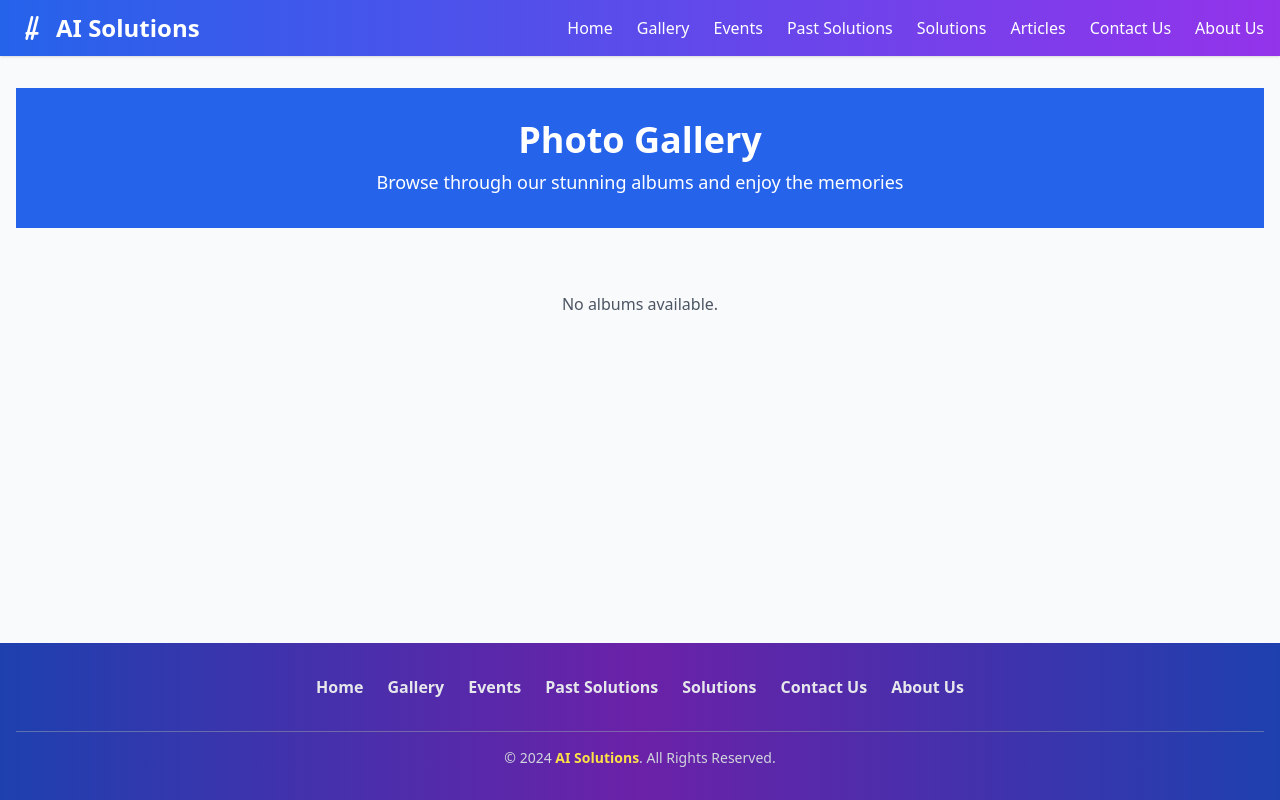
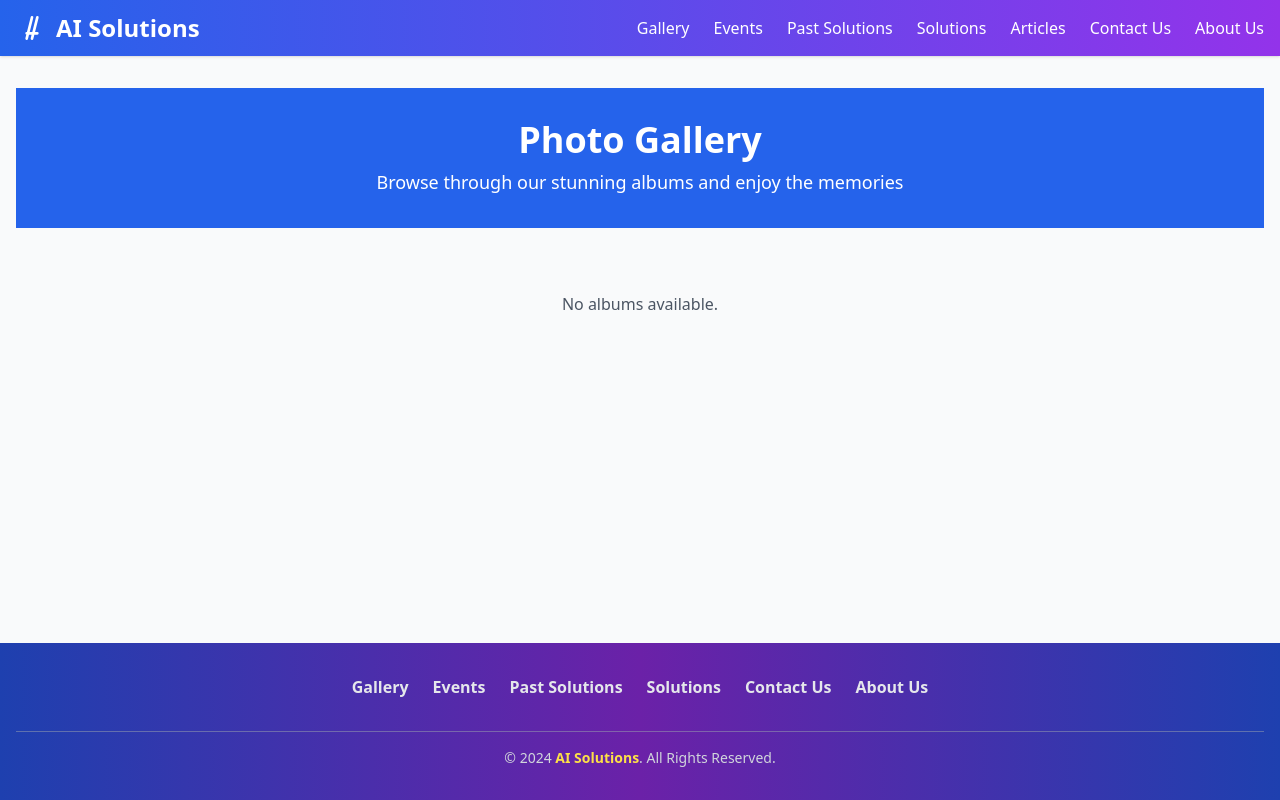
Before and after one commit to Praseeda-mgr/AI-solution, a Django app: template app/templates/album_list.html in a window 1280 px wide. Run offline with Django 5.2, Linux system fonts and the light colour scheme; the template is opened without the code that fills it, so the values that code supplies are empty; some libraries are stand-ins or nearby versions.

```diff
--- a/app/templates/navbar_footer.html
+++ b/app/templates/navbar_footer.html
@@ -21,7 +21,6 @@
 
       <!-- Navigation Links -->
       <ul class="hidden md:flex space-x-6">
-        <li><a href="{% url 'home' %}" class="hover:underline">Home</a></li>
         <li><a href="{% url 'album_list' %}" class="hover:underline">Gallery</a></li>
         <li><a href="{% url 'events' %}" class="hover:underline">Events</a></li>
         <li><a href="{% url 'past_solutions' %}" class="hover:underline">Past Solutions</a></li>
@@ -42,7 +41,6 @@
     <!-- Mobile Menu -->
     <div id="mobile-menu" class="hidden bg-blue-700 md:hidden">
       <ul class="flex flex-col space-y-2 py-2 text-center">
-        <li><a href="{% url 'home' %}" class="block py-2 text-white hover:bg-blue-800">Home</a></li>
         <li><a href="{% url 'album_list' %}" class="block py-2 text-white hover:bg-blue-800">Gallery</a></li>
         <li><a href="{% url 'events' %}" class="block py-2 text-white hover:bg-blue-800">Events</a></li>
         <li><a href="{% url 'past_solutions' %}" class="block py-2 text-white hover:bg-blue-800">Past Solutions</a></li>
@@ -65,7 +63,6 @@
     <div class="container mx-auto py-8 px-4 text-center">
       <!-- Links -->
       <div class="flex justify-center space-x-6 mb-4">
-        <a href="{% url 'home' %}" class="hover:text-yellow-300 font-semibold">Home</a>
         <a href="{% url 'album_list' %}" class="hover:text-yellow-300 font-semibold">Gallery</a>
         <a href="{% url 'events' %}" class="hover:text-yellow-300 font-semibold">Events</a>
         <a href="{% url 'past_solutions' %}" class="hover:text-yellow-300 font-semibold">Past Solutions</a>
```
